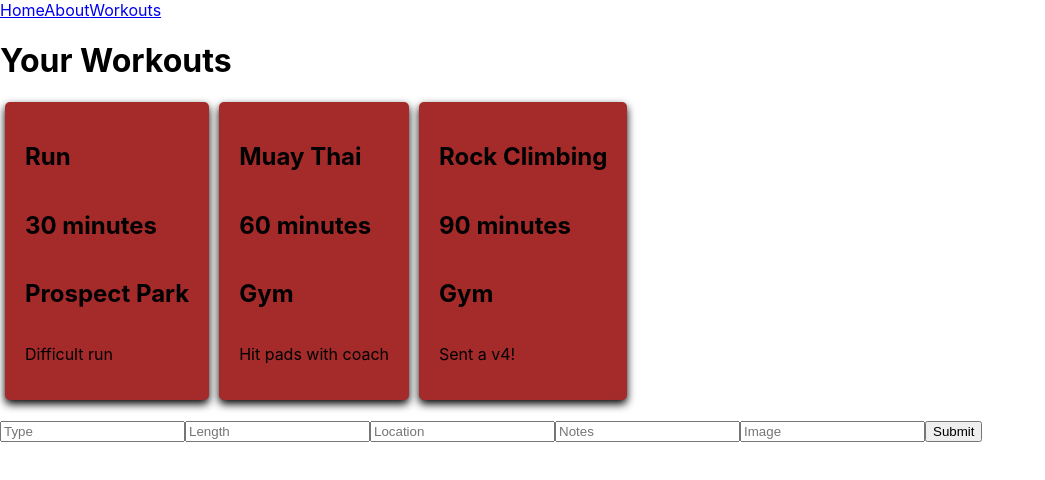
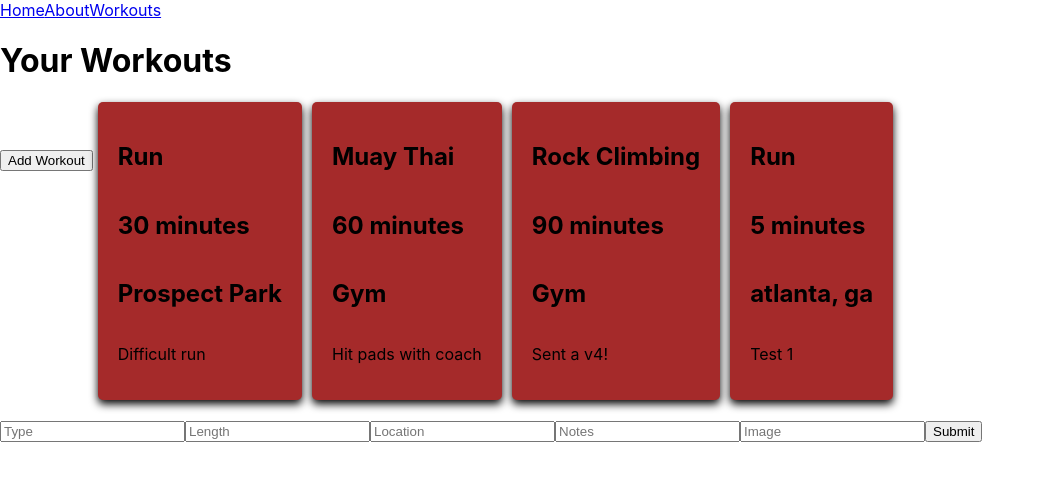
Before and after one commit to gasparericmartin/project-phase-2, a React (Create React App) app: page /workouts in a window 1280 px wide. Shown: the top 480 px of the page, without its empty margins (0-1045 px from the left). Built offline with nearby package versions, Linux system fonts and the light colour scheme; data requests are answered from the project's data file.

Commit message:
Create post function for form

```diff
--- a/db.json
+++ b/db.json
@@ -23,6 +23,14 @@
       "location": "Gym",
       "notes": "Sent a v4!",
       "imgUrl": ""
+    },
+    {
+      "id": 4,
+      "type": "Run",
+      "length": "5",
+      "location": "atlanta, ga",
+      "notes": "Test 1",
+      "imgUrl": ""
     }
   ]
 }
--- a/src/components/AddWorkout.css
+++ b/src/components/AddWorkout.css
@@ -1,23 +1,3 @@
 input {
-    display: inline-block;
+    display: inline;
 }
-
-input[type=text], select {
-    /* width: 100%;
-    padding: 12px 20px;
-    margin: 8px 0; */
-    display: inline-block;
-    /* border: 1px solid #ccc;
-    border-radius: 4px;
-    box-sizing: border-box;
-}
-
-input[type=number], select {
-    /* width: 100%;
-    padding: 12px 20px;
-    margin: 8px 0; */
-    display: inline-block;
-    /* border: 1px solid #ccc;
-    border-radius: 4px; */
-    box-sizing: border-box;
-}
--- a/src/components/AddWorkout.js
+++ b/src/components/AddWorkout.js
@@ -1,9 +1,8 @@
 import {useState} from 'react'
 import './AddWorkout.css'
 
-function AddWorkout() {
+function AddWorkout({postWorkout}) {
     const [formData, setFormData] = useState({
-                                    id: '',
                                     type: '',
                                     length: '',
                                     location: '',
@@ -17,7 +16,17 @@ function AddWorkout() {
 
     function handleSubmit(e) {
         e.preventDefault()
-        console.log(formData)
+
+        const postObj = {
+                        id: '',
+                        type: formData.type,
+                        length: formData.length,
+                        location: formData.location,
+                        notes: formData.notes,
+                        imgUrl: formData.imgUrl
+        }
+
+        postWorkout(postObj)
     }
 
 
--- a/src/pages/Workouts.js
+++ b/src/pages/Workouts.js
@@ -12,14 +12,27 @@ function Workouts() {
       .then(data => setWorkoutList(data))
     }, [])
 
+    function postWorkout(postObj) {
+      fetch('http://localhost:3001/workouts', {
+        method: 'POST',
+        headers: {
+          'content-type': 'application/json'
+        },
+        body: JSON.stringify(postObj)
+      })
+      .then(r => r.json())
+      .then(data => setWorkoutList([...workoutList, data]))
+    }
+
 
     return (
       <>
-      <h1>Your Workouts</h1>
+      <h1>Your Workouts</h1><button>Add Workout</button>
+
       {workoutList.map((workout) => {
         return <WorkoutCard key={workout.id} workout={workout} />
       })}
-      <AddWorkout />
+      <AddWorkout postWorkout={postWorkout}/>
       </>
     );
 }
```
Lines whose indentation alone changed are shown as unchanged.
